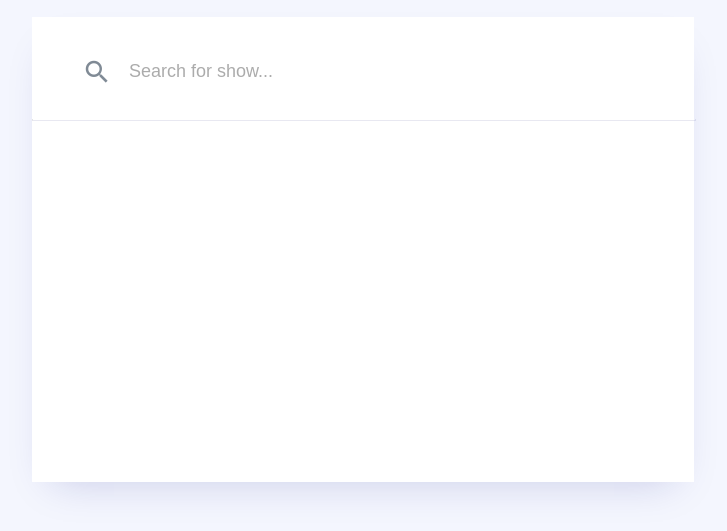
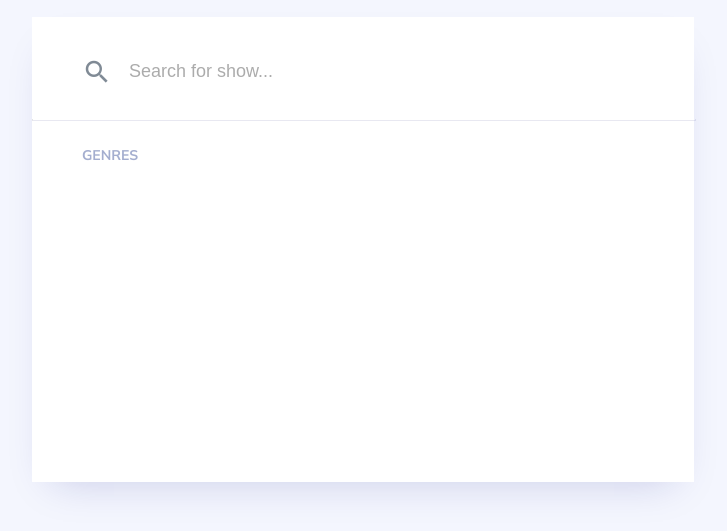
Before and after one commit to radualex/vue-tv-shows, a Vue app: page / in a window 1280 px wide. Shown: the part 151-682 px from the top of the page, without its empty margins (277-1004 px from the left). Built offline with nearby package versions, Linux system fonts and the light colour scheme.

Commit message:
added header

```diff
--- a/src/App.vue
+++ b/src/App.vue
@@ -9,31 +9,20 @@
 </template>
 
 <style lang="scss">
+@import "./assets/css/style.scss";
+
 #app {
   font-family: "Mulish", sans-serif;
   text-align: center;
-  color: #2c3e50;
+  color: var(--font-color);
 
   display: flex;
   flex-direction: column;
   justify-content: center;
   align-items: center;
-  background: #f4f6fe;
+  background: var(--app-background-color);
 
   width: 100vw;
   height: 100vh;
 }
-
-#nav {
-  padding: 30px;
-
-  a {
-    font-weight: bold;
-    color: #2c3e50;
-
-    &.router-link-exact-active {
-      color: #42b983;
-    }
-  }
-}
 </style>
--- /dev/null
+++ b/src/assets/css/style.scss
@@ -0,0 +1,5 @@
+:root {
+  --app-background-color: #f4f6fe;
+  --card-background-color: #ffffff;
+  --font-color: #2c3e50;
+}
--- /dev/null
+++ b/src/components/Show/Header.vue
@@ -0,0 +1,25 @@
+<template>
+  <span>{{ text }}</span>
+</template>
+
+<script>
+export default {
+  name: "Header",
+  props: {
+    text: String,
+  },
+};
+</script>
+
+<style scoped lang="scss">
+span {
+  font-style: normal;
+  font-weight: bold;
+  font-size: 14px;
+  line-height: 18px;
+  text-transform: uppercase;
+  color: #4b5fa0;
+  mix-blend-mode: normal;
+  opacity: 0.5;
+}
+</style>
--- a/src/components/Show/Separator.vue
+++ b/src/components/Show/Separator.vue
@@ -4,7 +4,7 @@
 
 <script>
 export default {
-  name: "separator",
+  name: "Separator",
 };
 </script>
 
--- a/src/views/Show.vue
+++ b/src/views/Show.vue
@@ -1,35 +1,41 @@
 <template>
   <div class="container">
-    <search class="search" />
-    <separator />
+    <Search class="search" />
+    <Separator />
+    <Header text="Genres" />
   </div>
 </template>
 
 <script>
-import search from "@/components/Show/Search.vue";
-import separator from "@/components/Show/Separator.vue";
+import Search from "@/components/Show/Search.vue";
+import Separator from "@/components/Show/Separator.vue";
+import Header from "@/components/Show/Header.vue";
 
 export default {
   name: "Show",
   components: {
-    search,
-    separator,
+    Search,
+    Separator,
+    Header,
   },
 };
 </script>
 
 <style scoped lang="scss">
+@import "../assets/css/style.scss";
+
 .container {
   width: 562px;
   height: 385px;
 
-  background: #ffffff;
+  background: var(--card-background-color);
   box-shadow: 0px 18px 40px -20px rgba(20, 26, 133, 0.203835);
 
   padding: 40px 50px;
 
   display: flex;
   flex-direction: column;
+  align-items: baseline;
 
   .search {
     margin: 0 0 24px 0;
```
Also changed, not shown: src/components/Show/Tag.vue (added).
